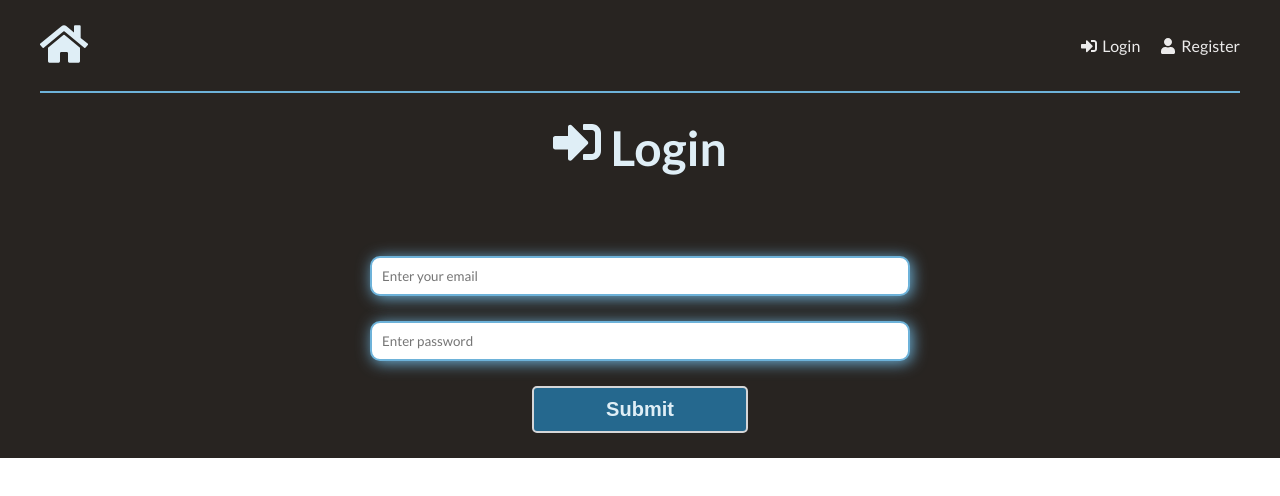
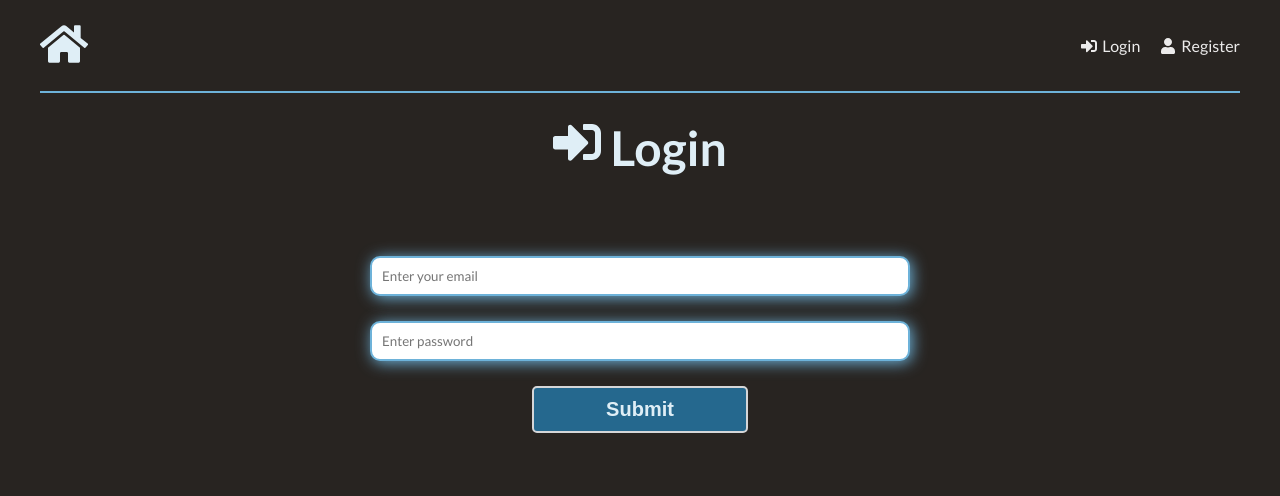
Before and after one commit to bneuswanger/freezer-inventory-frontend, a React (Create React App) app: page /login in a window 1280 px wide. Shown: the top 496 px of the page. Built offline with nearby package versions, Linux system fonts and the light colour scheme.

Commit message:
update css for login page

```diff
--- a/src/index.css
+++ b/src/index.css
@@ -10,7 +10,9 @@
   --color-charcoal: #3f4754ff;
   --color-sonic-silver: #707478ff;
   --color-light-gray: #d5d6d8ff;
+  background-color: var(--color-eerie-black);
 }
+
 
 * {
   margin: 0;
@@ -68,7 +70,6 @@ h3 {
   flex-direction: column;
   justify-content: center;
   align-items: center;
-  background-color: var(--color-eerie-black);
   color: var(--color-alice-blue);
 }
 
```
